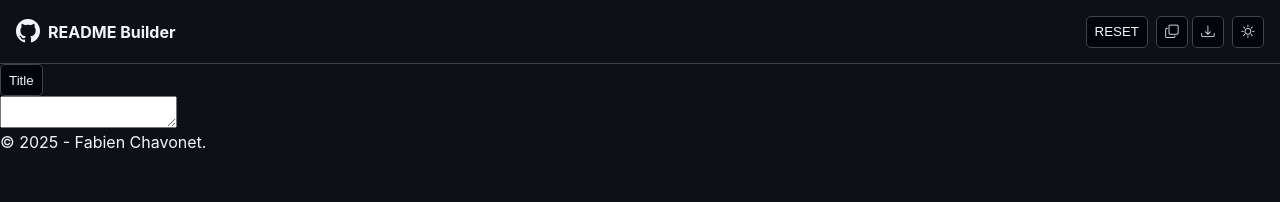
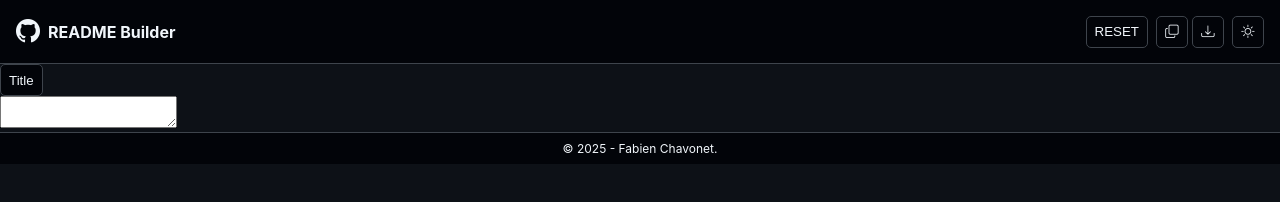
Before and after one commit to fchavonet/full_stack-github_readme_builder, a plain HTML site: page index.html in a window 1280 px wide. Both pictures are taken after a click on the button 1248 px from the left and 31 px from the top of the page. Drawn offline with nearby package versions, Linux system fonts and the light colour scheme.

Commit message:
Create footer UI/UX.

```diff
--- a/script.js
+++ b/script.js
@@ -90,7 +90,6 @@ const DARK_CSS = "https://cdnjs.cloudflare.com/ajax/libs/github-markdown-css/5.1
 const ghMdCss = document.getElementById("gh-md-css");
 const modeToggleBtn = document.getElementById("mode-toggle-btn");
 
-
 // Toggle theme on click.
 modeToggleBtn.addEventListener("click", () => {
 	const currentHref = ghMdCss.getAttribute("href");
@@ -98,7 +97,7 @@ modeToggleBtn.addEventListener("click", () => {
 	const body = document.body;
 	const header = document.querySelector("header");
 	const buttons = document.querySelectorAll("button");
-
+	const footer = document.querySelector("footer");
 
 	const icon = document.createElement("i");
 
@@ -117,6 +116,9 @@ modeToggleBtn.addEventListener("click", () => {
 			buttons.classList.remove("light-mode")
 			buttons.classList.add("dark-mode")
 		});
+
+		footer.classList.remove("light-mode");
+		footer.classList.add("dark-mode");
 	} else {
 		ghMdCss.setAttribute("href", LIGHT_CSS);
 
@@ -132,6 +134,9 @@ modeToggleBtn.addEventListener("click", () => {
 			buttons.classList.remove("dark-mode")
 			buttons.classList.add("light-mode")
 		});
+
+		footer.classList.remove("dark-mode");
+		footer.classList.add("light-mode");
 	}
 
 	// Replace existing icon safely.
--- a/style.css
+++ b/style.css
@@ -108,19 +108,19 @@ header {
     align-items: center;
     color: var(--light-text-color);
     border-bottom: 1px solid var(--light-border-color);
-    background-color: var(--light-header-background-color);
+    background-color: var(--light-darker-background-color);
 }
 
 header.light-mode {
     color: var(--light-text-color);
     border-bottom: 1px solid var(--light-border-color);
-    background-color: var(--light-header-background-color);
+    background-color: var(--light-darker-background-color);
 }
 
 header.dark-mode {
     color: var(--dark-text-color);
     border-bottom: 1px solid var(--dark-border-color);
-    background-color: var(--dark-header-background-color);
+    background-color: var(--dark-darker-background-color);
 }
 
 header ul {
@@ -146,5 +146,25 @@ header h1 {
 }
 
 /* FOOTER */
+footer {
+    width: 100%;
+    height: 2rem;
+    display: flex;
+    flex-direction: row;
+    justify-content: center;
+    align-items: center;
+    font-size: 0.75rem;
+    background-color: var(--light-header-background-color);
+}
+
+footer.light-mode {
+    border-top: 1px solid var(--light-border-color);
+    background-color: var(--light-darker-background-color);
+}
+
+footer.dark-mode {
+    border-top: 1px solid var(--dark-border-color);
+    background-color: var(--dark-darker-background-color);
+}
 
 /* RESPONSIVE */
```
